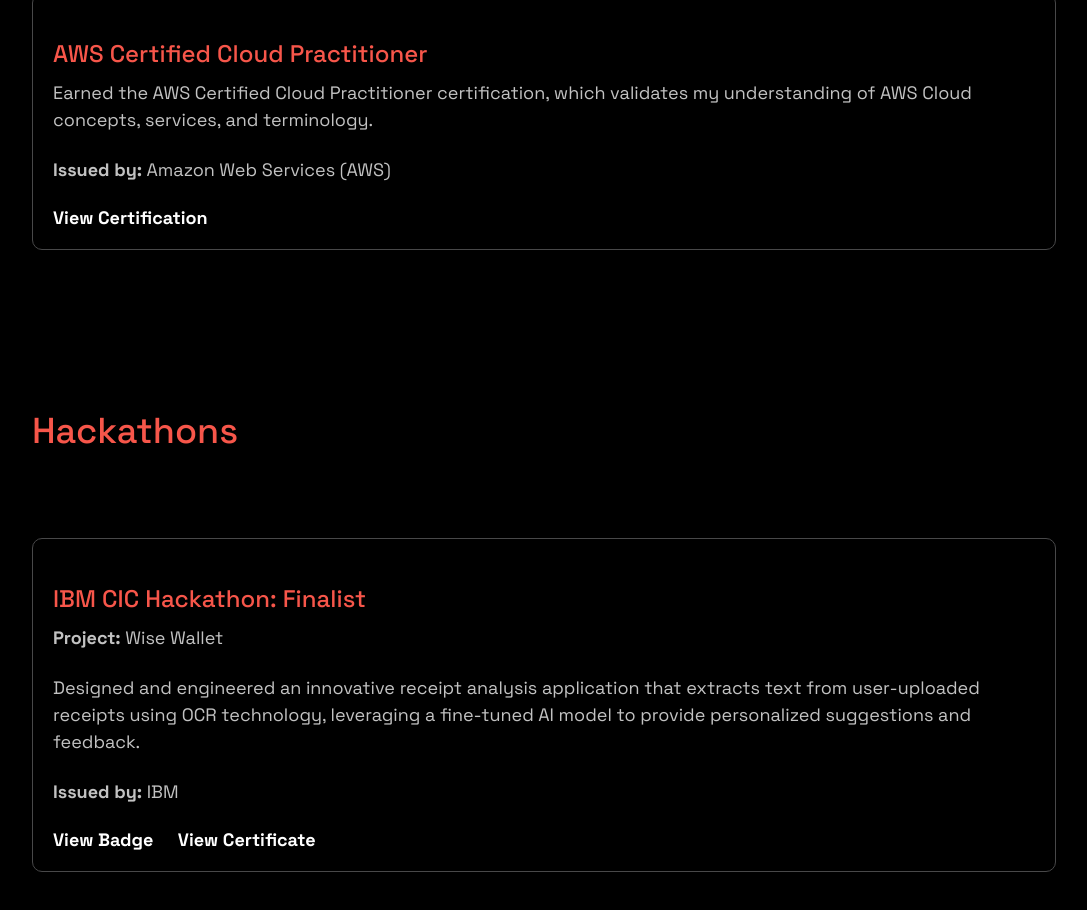
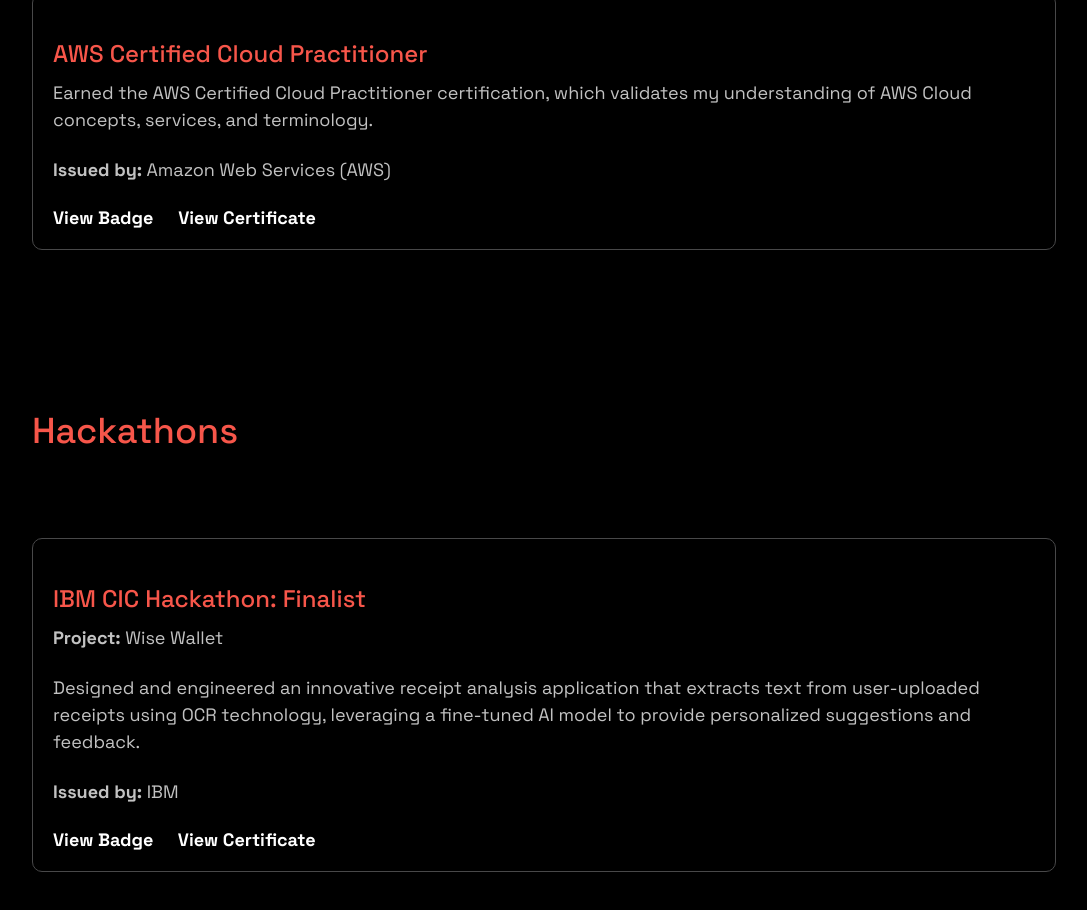
Before and after one commit to rishinpoolat/rishinpoolat.github.io, a plain HTML site: page index.html in a window 1280 px wide. Shown: the part 1188-2098 px from the top of the page, without its empty margins (96-1183 px from the left). Drawn offline with Linux system fonts and the light colour scheme; a web font is replaced by a local one.

Commit message:
added aws certification

```diff
--- a/index.html
+++ b/index.html
@@ -105,8 +105,16 @@
         target="_blank"
         rel="noopener noreferrer"
         class="certification-link"
-        ><strong>View Certification</strong></a
+        ><strong>View Badge</strong></a
       >
+      <a
+        href="public/AWSCertifiedCloud PractitionerCertificate.pdf"
+        target="_blank"
+        rel="noopener noreferrer"
+        class="certification-link"
+        ><strong>  View Certificate</strong></a
+      >
+
     </div>
   </div>
 </div>
```
Also changed, not shown: 4 other files.
